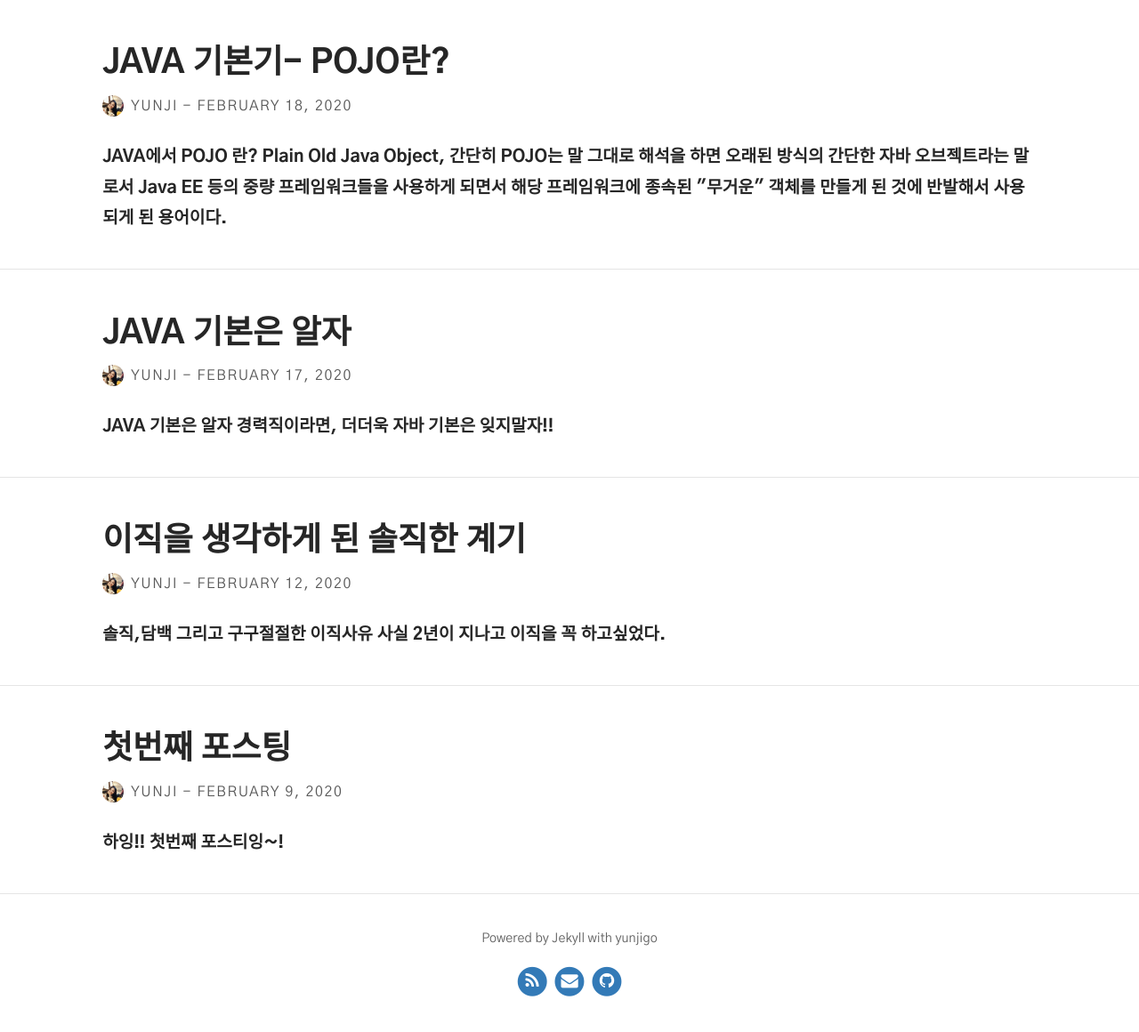
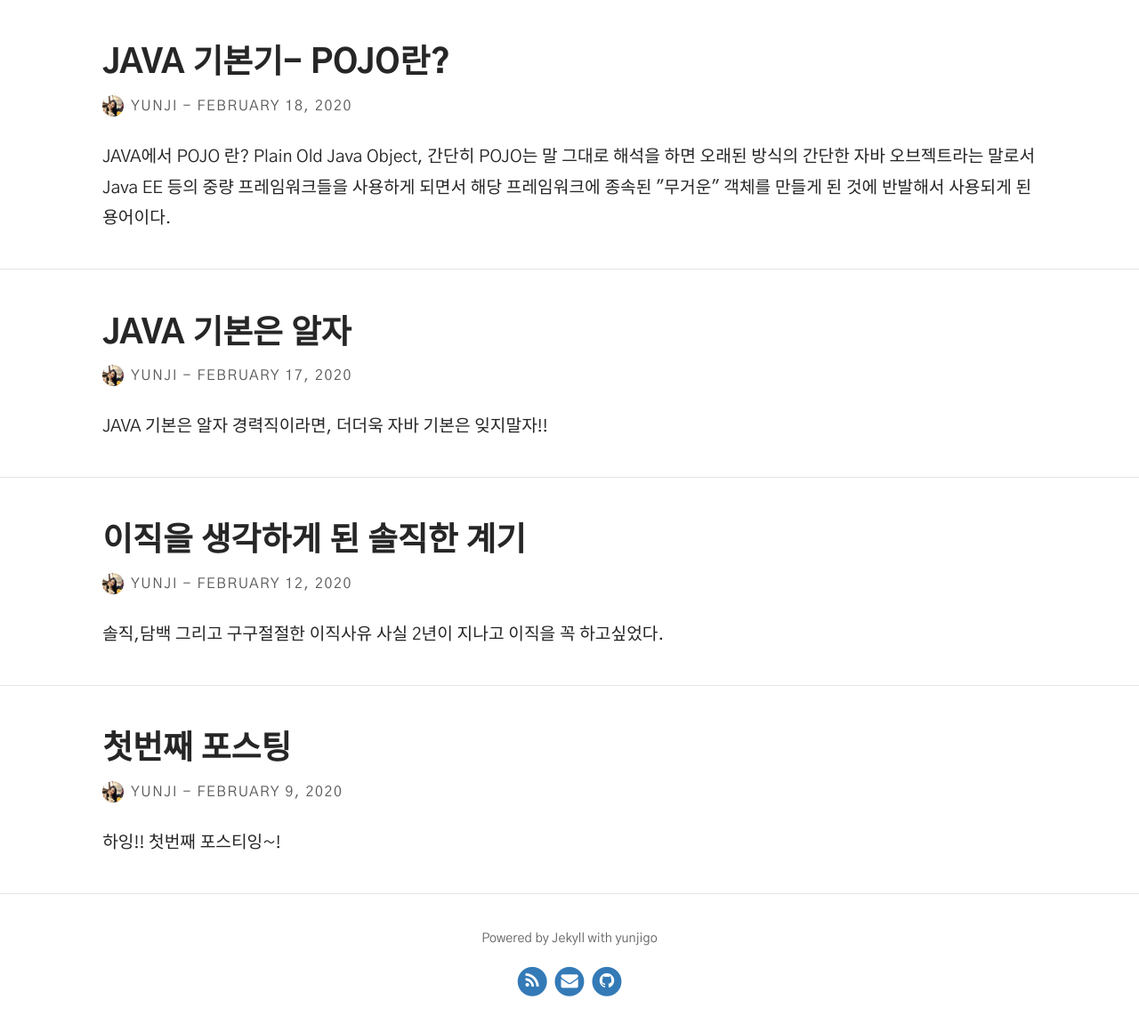
Before and after one commit to yunjigo92/yunjigo92.github.io, a Jekyll site: the page built from index.html, in a window 1280 px wide. Shown: the part 368-1528 px from the top of the page at 89% size. Built offline with Jekyll 4.4.1, drawn with Linux system fonts in a browser that asks for light colours; nearby versions of some CDN libraries; some web fonts are replaced; library files that are not in the unit come from our copies; the list of posts is cut into pages by our own code.

Commit message:
Update yunji.css

```diff
--- a/assets/css/yunji.css
+++ b/assets/css/yunji.css
@@ -35,7 +35,6 @@ h5{
 
 div.excerpt{
     font-size: 1.2em;
-    font-weight: 800;
 }
 
 div.highlighter-rouge, figure.highlight {
```
